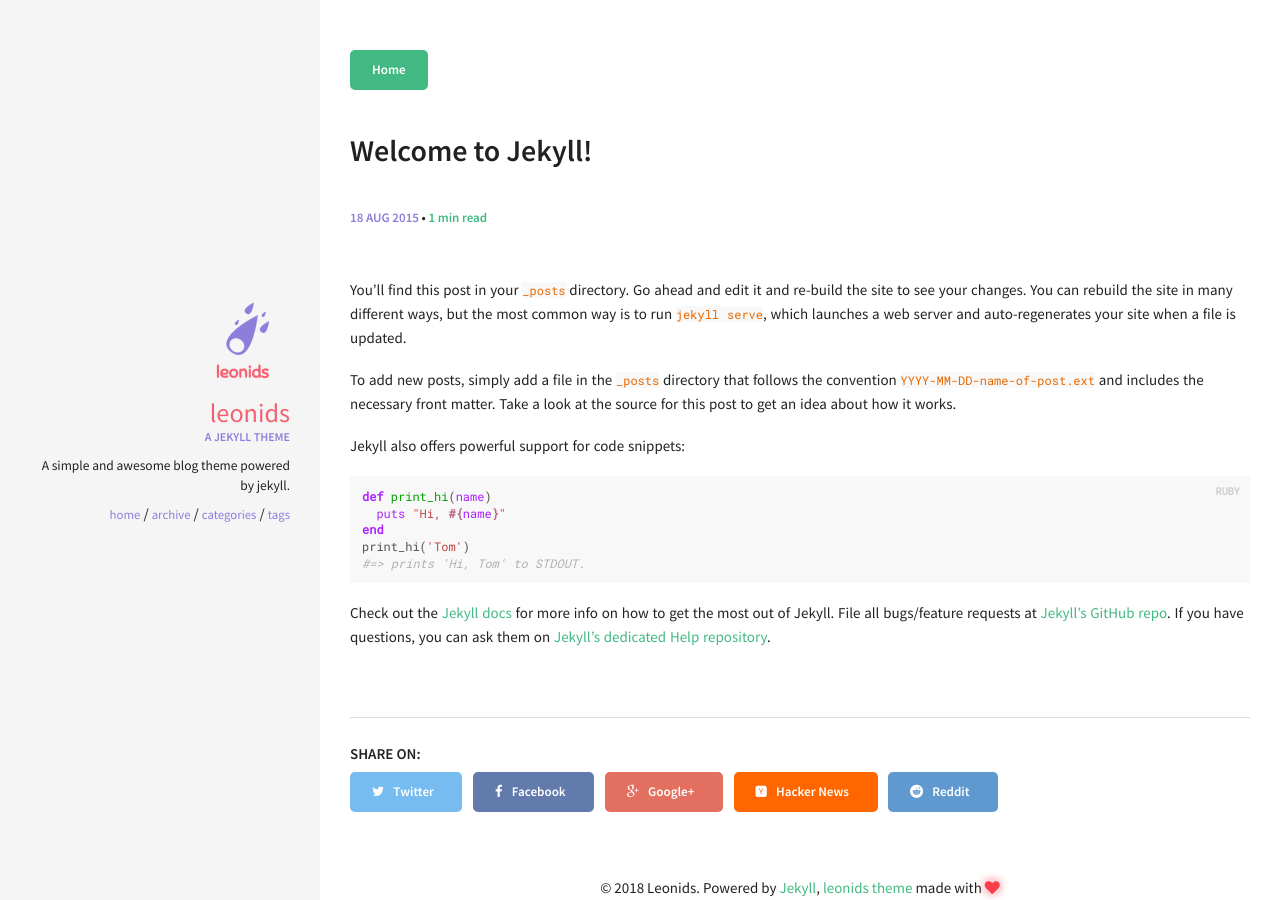
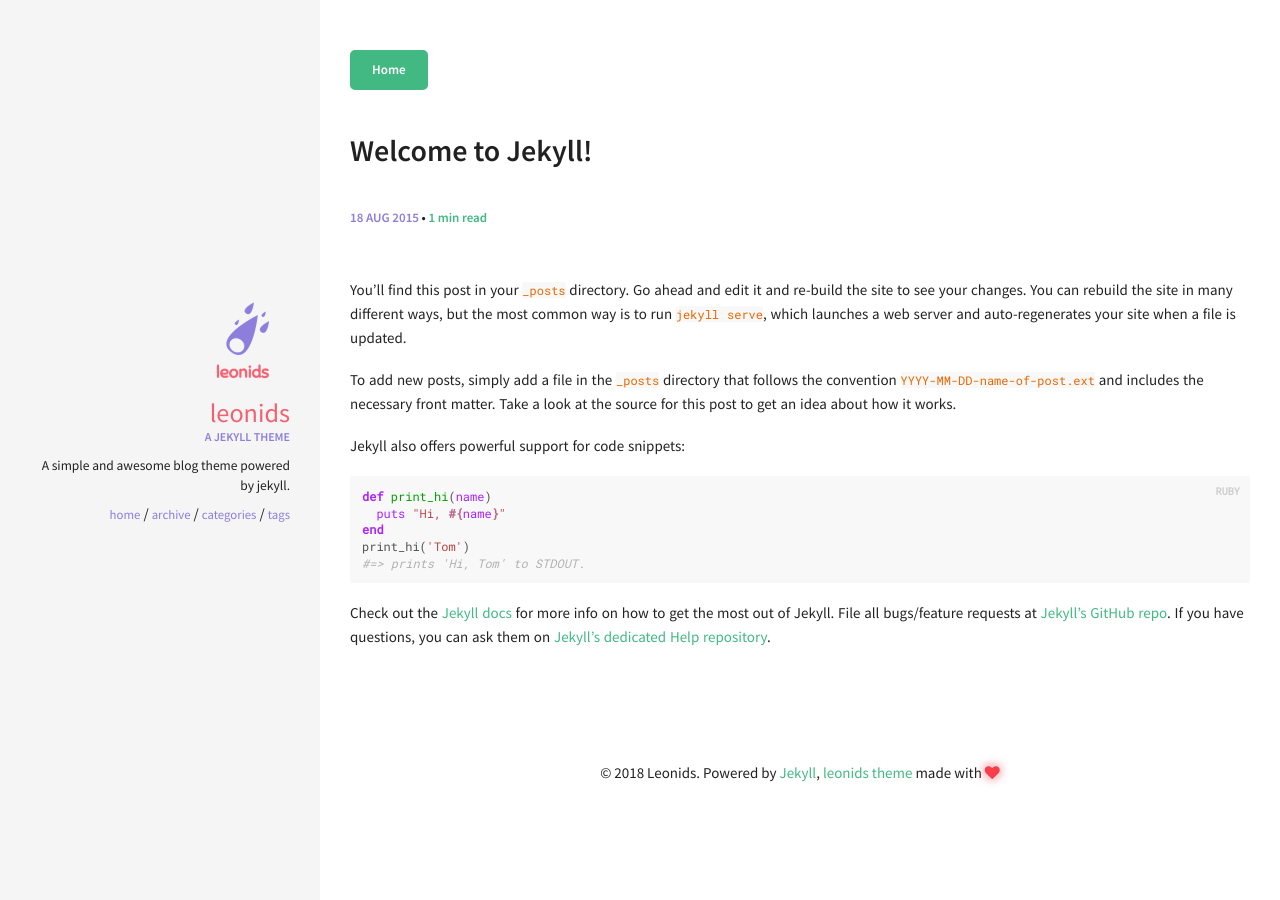
Before and after one commit to renyuanz/leonids, a Jekyll site: the page built from _posts/2015-08-18-welcome-to-jekyll.md, in a window 1280 px wide. Built offline with Jekyll 4.4.1, drawn with Linux system fonts in a browser that asks for light colours.

Commit message:
Share only if page.share == true

```diff
--- a/_layouts/post.html
+++ b/_layouts/post.html
@@ -40,6 +40,7 @@
   </article>
 </div>
 
+{% if page.share == true %}
 <div class="share-buttons">
   <h6>Share on: </h6>
   <ul>
@@ -60,6 +61,7 @@
     </li>
   </ul>
 </div><!-- end share-buttons -->
+{% endif %}
 
 {% if site.owner.disqus-shortname and page.comments == true %}
 <div id="disqus_thread"></div>
```
